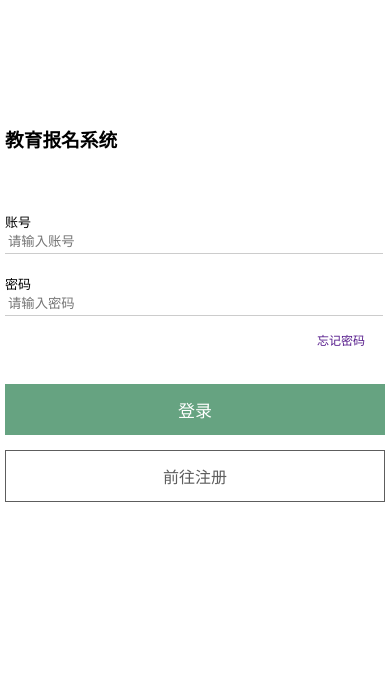
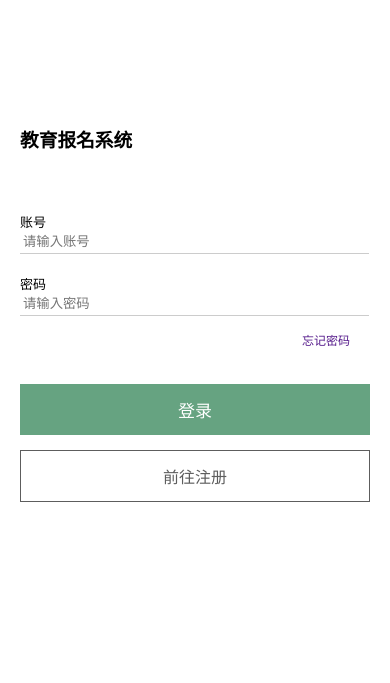
Before and after one commit to newht/formCms, a PHP site: page /application/user/view/login/login.html in a window 390 px wide. Shown: the top 683 px of the page. Run offline with PHP 8.4, Linux system fonts and the light colour scheme.

Commit message:
媒体查询手机页面显示修改样式

```diff
--- a/application/user/controller/Login.php
+++ b/application/user/controller/Login.php
@@ -27,7 +27,6 @@ class Login extends Controller
         }else{
             return '请求错误';
         }
-
     }
 
     public function register()
--- a/application/user/view/login/index.html
+++ b/application/user/view/login/index.html
@@ -5,7 +5,7 @@
     <title>首页</title>
     <style>
         /* pc width > 1024px */
-        .max{width: 50%;height: calc(81vh);padding: 5px;}
+        .max{width: 50%;height: calc(81vh);padding: 5px 20px;}
         *{margin: 0 auto;font-family: '微软雅黑';}
         .logo{height: 60px;margin: 30px 0;}
         .title{text-align: center;margin-bottom: 50px;}
@@ -18,7 +18,7 @@
         /* ipad pro */
         @media screen and (max-width: 1024px) {
             body {max-width: 1024px;}
-            .max{width: 100%;height: calc(81vh);padding: 5px;box-sizing: border-box;min-width: 320px}
+            .max{width: 100%;height: calc(81vh);padding: 5px 20px;box-sizing: border-box;min-width: 320px}
         }
         /* ipad */
         @media screen and (max-width: 768px) {
--- a/application/user/view/login/login.html
+++ b/application/user/view/login/login.html
@@ -33,7 +33,6 @@
     $(function () {
         $(".submit").click(function () {
             let formdata = $("form").serializeArray();
-            console.log(formdata)
             $.ajax({
                 url:"/user/loginVerification",
                 type:'post',
--- a/public/static/user/css/index.css
+++ b/public/static/user/css/index.css
@@ -1,4 +1,4 @@
-.max{width: 60%;padding: 5px;margin: 0 auto;margin-bottom: 80px}
+.max{width: 60%;padding: 5px 20px;margin: 0 auto;margin-bottom: 80px}
 .logo{height: 60px;margin: 30px 0;}
 .wlcome{font-size: 12px;color: #8f8f8f;padding-bottom: 30px}
 .wlcome i{font-size: 12px}
@@ -19,7 +19,7 @@
 /* ipad pro */
 @media screen and (max-width: 1024px) {
     body {max-width: 1024px;}
-    .max{width: 100%;height: calc(81vh);padding: 5px;box-sizing: border-box;min-width: 320px;margin-bottom: 80px }
+    .max{width: 100%;height: calc(81vh);padding: 5px 20px;box-sizing: border-box;min-width: 320px;margin-bottom: 80px }
 }
 /* ipad */
 @media screen and (max-width: 768px) {
--- a/public/static/user/css/indexTable.css
+++ b/public/static/user/css/indexTable.css
@@ -1,4 +1,4 @@
-.max{width: 60%;padding: 5px;margin: 0 auto;margin-bottom: 80px}
+.max{width: 60%;padding: 5px 20px;margin: 0 auto;margin-bottom: 80px}
 .logo{height: 60px;margin: 30px 0;}
 .wlcome{font-size: 12px;color: #8f8f8f;padding-bottom: 30px}
 .wlcome i{font-size: 12px}
@@ -27,7 +27,7 @@ input[type=checkbox],input[type=radio]{vertical-align:middle;}
 /* ipad pro */
 @media screen and (max-width: 1024px) {
     body {max-width: 1024px;}
-    .max{width: 100%;height: calc(81vh);padding: 5px;box-sizing: border-box;min-width: 320px;margin-bottom: 80px}
+    .max{width: 100%;height: calc(81vh);padding: 5px 20px;box-sizing: border-box;min-width: 320px;margin-bottom: 80px}
 }
 /* ipad */
 @media screen and (max-width: 768px) {
--- a/public/user/css/form.css
+++ b/public/user/css/form.css
@@ -1,11 +1,11 @@
 *{margin: 0 auto;font-family: '微软雅黑';}
-.max{width: 50%;height: calc(81vh);padding: 5px;}
+.max{width: 50%;height: calc(81vh);padding: 5px 20px;}
 .logo{height: 60px;margin: 30px 0;}
 .title{text-align: left;margin-bottom: 50px;}
 .form{font-size: 13px}
 .form form div{padding:10px 0}
-.form form div span{display: inline-block;width: 11%}
-.form form div input{width: 87.5%;outline:none;border:0;border-bottom: 1px solid #ccc;padding: 3px;}
+.form form div span{display: inline-block;width: 13%}
+.form form div input{width: 85.5%;outline:none;border:0;border-bottom: 1px solid #ccc;padding: 3px;}
 .forget{text-align: right;font-size: 12px;padding: 5px 20px 35px 0}
 .submit{background: #66A381;text-align: center;padding: 13px 0;font-size: 17px;color: white}
 .submit:hover{cursor: pointer;}
@@ -20,7 +20,7 @@ a{text-decoration: none;}
 
 @media screen and (max-width: 1024px) {
     body {max-width: 1024px;}
-    .max{width: 100%;height: calc(81vh);padding: 5px;box-sizing: border-box;min-width: 320px}
+    .max{width: 100%;height: calc(81vh);padding: 5px 20px;box-sizing: border-box;min-width: 320px}
     .form form div span{display: inline-block;width: 20%}
     .form form div input{width: 98%}
 }
```
